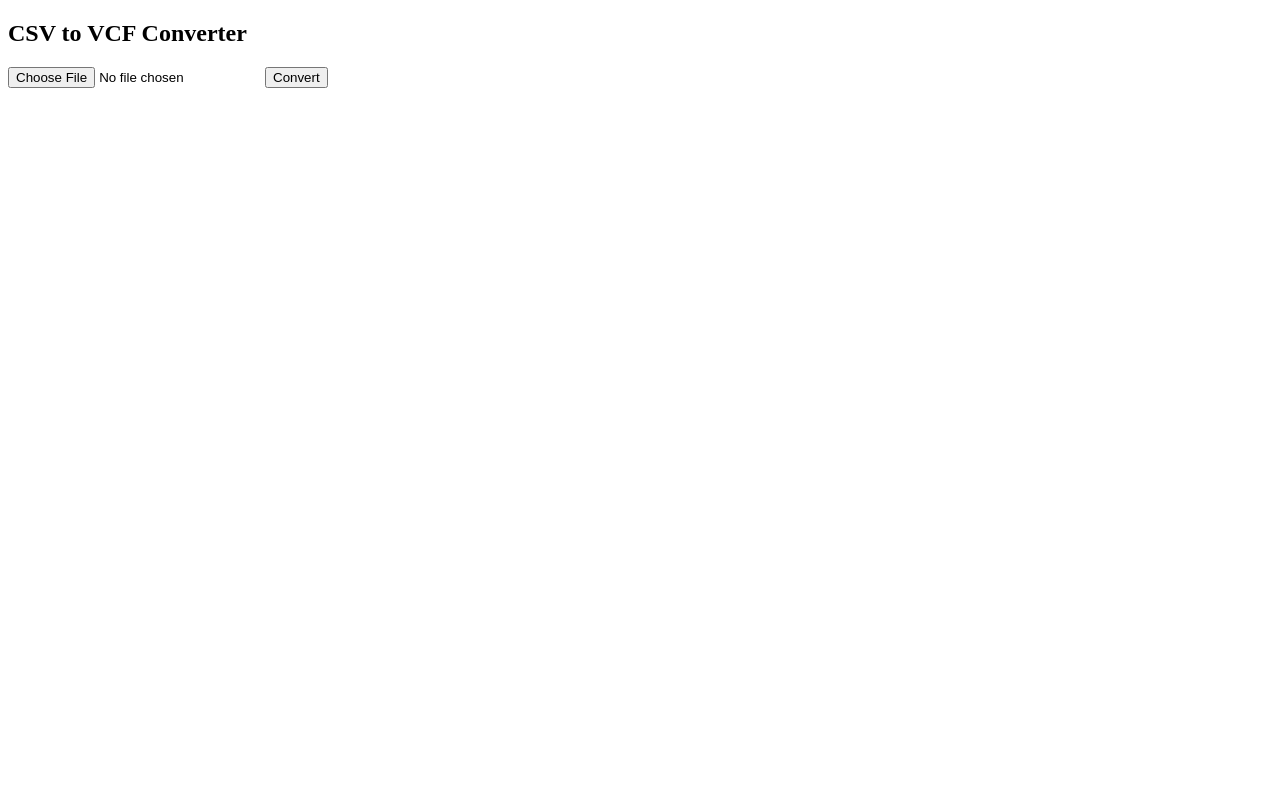
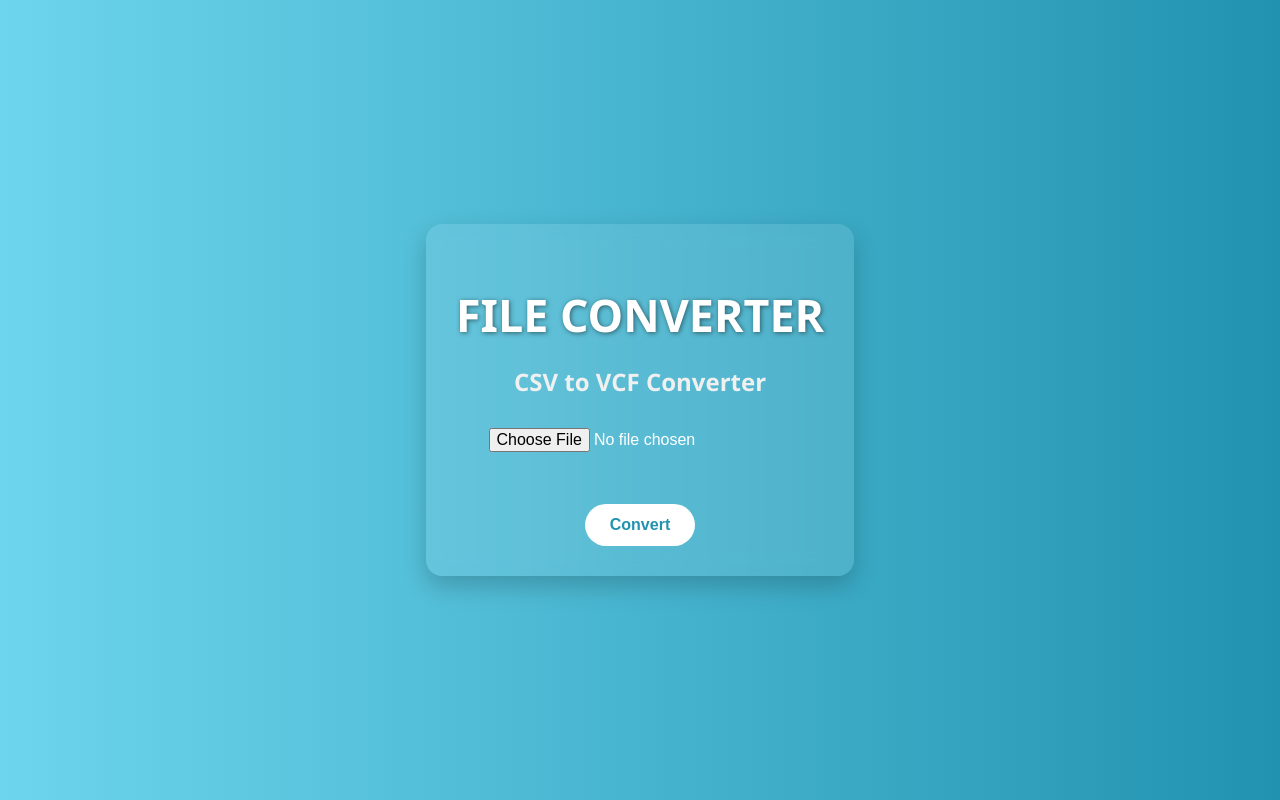
Before and after one commit to Davidsteph0100/CSV-to-VCF-converter, a plain HTML site: page index.html in a window 1280 px wide. Drawn offline with Linux system fonts and the light colour scheme.

Commit message:
Update index.html

```diff
--- a/index.html
+++ b/index.html
@@ -1,12 +1,75 @@
 <!DOCTYPE html>
-<html>
+<html lang="en">
 <head>
+  <meta charset="UTF-8">
   <title>CSV to VCF Converter</title>
+  <style>
+    body {
+      font-family: 'Segoe UI', Tahoma, Geneva, Verdana, sans-serif;
+      background: linear-gradient(to right, #6dd5ed, #2193b0);
+      display: flex;
+      flex-direction: column;
+      align-items: center;
+      justify-content: center;
+      height: 100vh;
+      margin: 0;
+      color: #fff;
+    }
+
+    .container {
+      background-color: rgba(255, 255, 255, 0.1);
+      padding: 30px;
+      border-radius: 16px;
+      box-shadow: 0 10px 25px rgba(0, 0, 0, 0.2);
+      text-align: center;
+      backdrop-filter: blur(10px);
+    }
+
+    h1 {
+      font-size: 2.8em;
+      margin-bottom: 10px;
+      color: #fff;
+      text-shadow: 1px 1px 5px rgba(0, 0, 0, 0.5);
+    }
+
+    h2 {
+      margin-bottom: 20px;
+      color: #f0f0f0;
+    }
+
+    input[type="file"] {
+      padding: 10px;
+      border-radius: 8px;
+      border: none;
+      margin-bottom: 20px;
+      font-size: 1em;
+    }
+
+    button {
+      padding: 12px 25px;
+      border: none;
+      border-radius: 25px;
+      background-color: #ffffff;
+      color: #2193b0;
+      font-size: 1em;
+      cursor: pointer;
+      transition: background 0.3s ease;
+      font-weight: bold;
+    }
+
+    button:hover {
+      background-color: #f0f0f0;
+    }
+  </style>
 </head>
 <body>
-  <h2>CSV to VCF Converter</h2>
-  <input type="file" id="csvFile" accept=".csv">
-  <button onclick="convertCSVtoVCF()">Convert</button>
+  <div class="container">
+    <h1>FILE CONVERTER</h1>
+    <h2>CSV to VCF Converter</h2>
+    <input type="file" id="csvFile" accept=".csv">
+    <br><br>
+    <button onclick="convertCSVtoVCF()">Convert</button>
+  </div>
 
   <script>
     function convertCSVtoVCF() {
```
